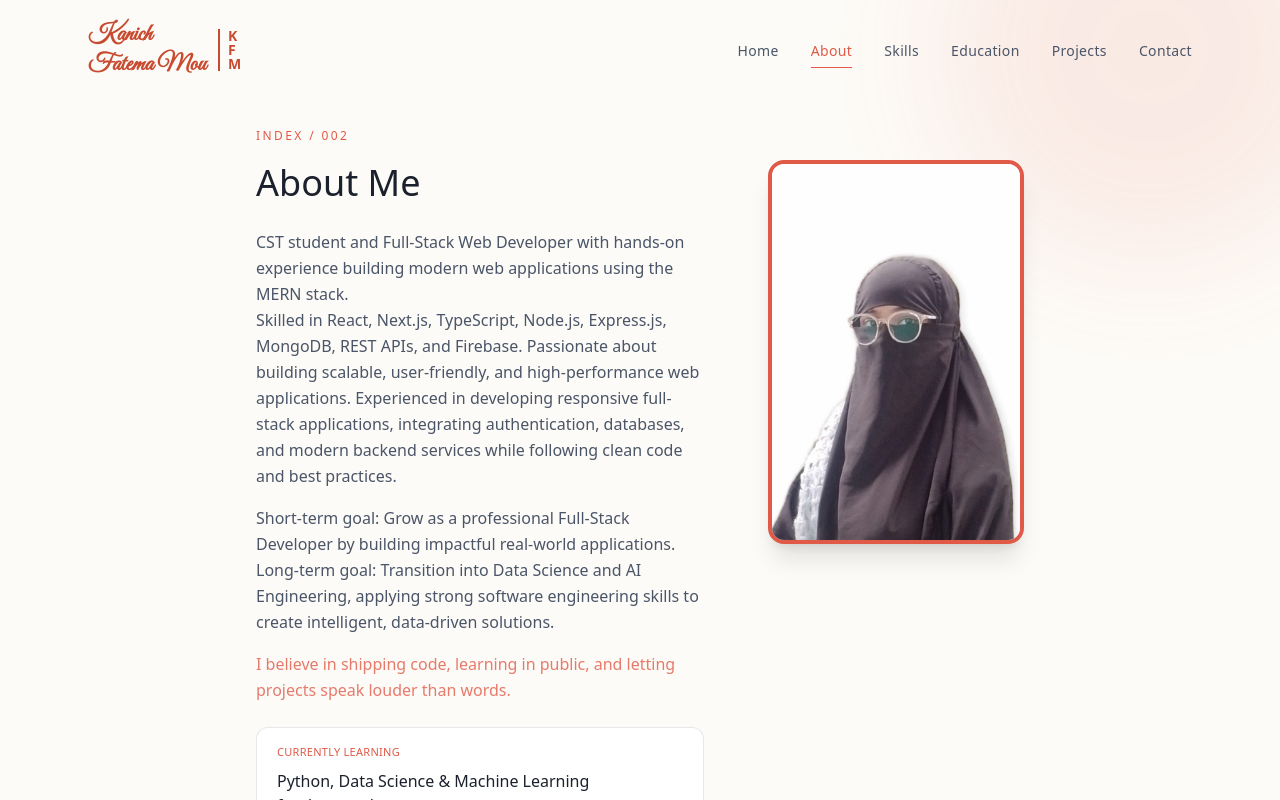
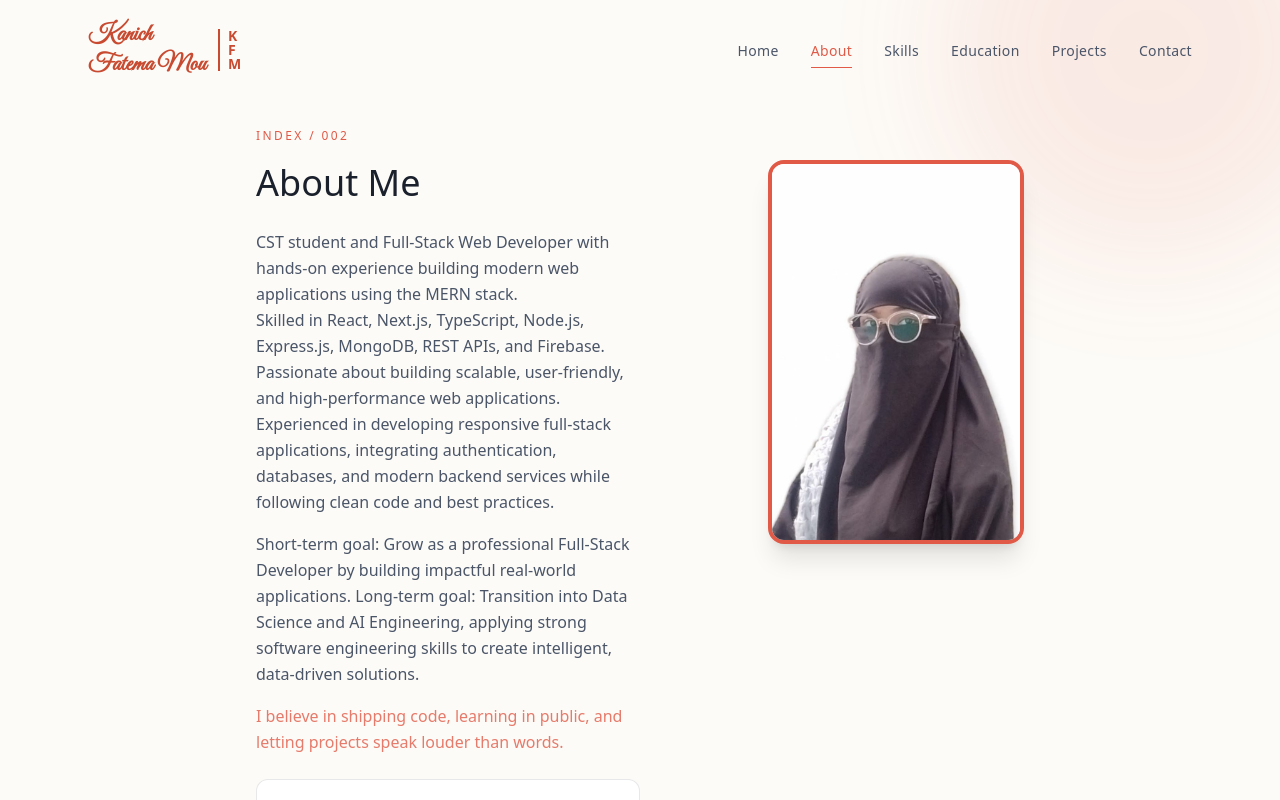
Before and after one commit to mouislambd/portfolio, a Next.js app: page /about in a window 1280 px wide. Shown: the top 800 px of the page. Built offline with nearby package versions, Linux system fonts and the light colour scheme; a web font is replaced by a local one.

Commit message:
about section updated

```diff
--- a/components/About.tsx
+++ b/components/About.tsx
@@ -70,7 +70,7 @@ export default function About() {
                     INDEX / 002
                 </motion.span>
 
-                <motion.div variants={item} className="flex flex-col md:flex-row justify-between items-start gap-12 md:gap-16 mb-10">
+                <motion.div variants={item} className="flex flex-col md:flex-row justify-between items-start gap-16 md:gap-32 mb-10">
                     <div className="w-full md:w-7/12 flex flex-col gap-6">
                         <motion.h1
                             variants={item}
```
